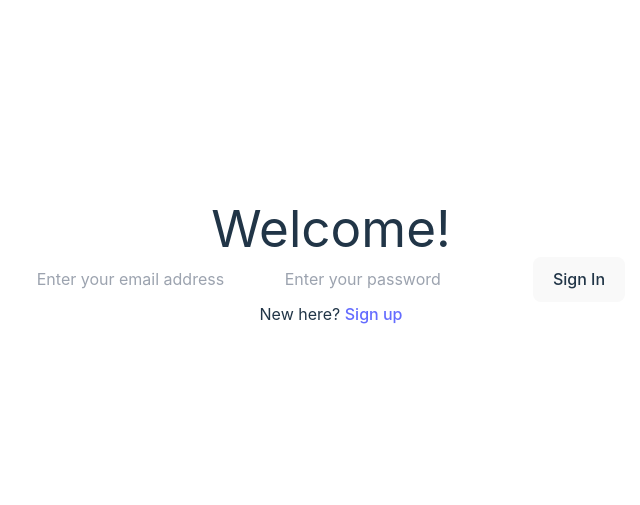
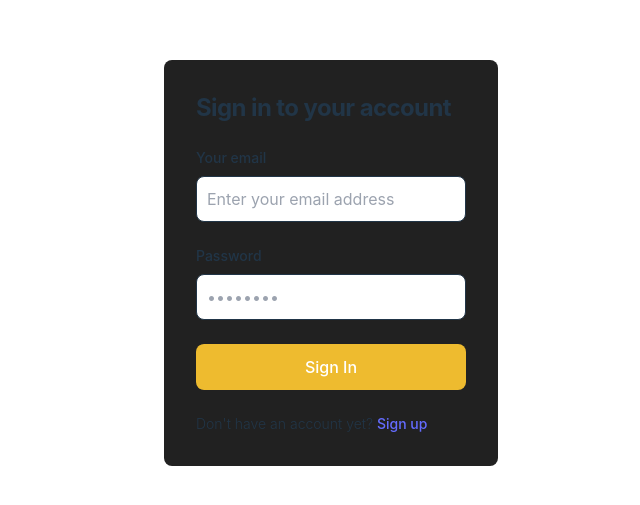
Before and after one commit to pedro-vieiraf/store-backend, a React (Vite) app in the folder store-frontend/: page / in a window 1280 px wide. Shown: the part 137-642 px from the top of the page, without its empty margins (309-949 px from the left). Built offline with nearby package versions, Linux system fonts and the light colour scheme.

Commit message:
🖌️ style: Login Page

```diff
--- a/store-frontend/src/index.css
+++ b/store-frontend/src/index.css
@@ -9,7 +9,7 @@
 
   color-scheme: light dark;
   color: rgba(255, 255, 255, 0.87);
-  background-color: #242424;
+  background-color: #161616;
 
   font-synthesis: none;
   text-rendering: optimizeLegibility;
--- a/store-frontend/src/pages/Login.tsx
+++ b/store-frontend/src/pages/Login.tsx
@@ -43,15 +43,25 @@ function Login() {
     // colocar uma mensagem de login inválido caso esteja errado
 
     return (
-        <>
-            <h1>Welcome!</h1>
-            <form onSubmit={ handleSubmit }>
-                <input type="email" onChange={ handleChange } name="email" id="email" placeholder="Enter your email address"/>
-                <input type="password" onChange={ handleChange } name="password" id="password" placeholder="Enter your password"/>
-                <button>Sign In</button>
-                <p>New here? <Link to="/register">Sign up</Link></p>
-            </form>
-        </>
+        <div className="w-full rounded-lg md:mt-0 sm:max-w-md xl:p-0 bg-eeire-black-200">
+            <div className="p-6 space-y-4 md:space-y-6 sm:p-8 text-left">
+                <h1 className="text-xl font-bold leading-tight tracking-tight text-gray-900 md:text-2xl">
+                    Sign in to your account
+                </h1>
+                <form className="space-y-4 md:space-y-6" onSubmit={ handleSubmit }>
+                    <div>
+                        <label htmlFor="email" className="block mb-2 text-sm font-medium text-gray-900">Your email</label>
+                        <input type="email" onChange={ handleChange } name="email" id="email" placeholder="Enter your email address" className="bg-gray-50 border border-gray-300 text-gray-900 rounded-lg block w-full p-2.5"/>
+                    </div>
+                    <div>
+                        <label htmlFor="password" className="block mb-2 text-sm font-medium text-gray-900">Password</label>
+                        <input type="password" onChange={ handleChange } name="password" id="password" placeholder="••••••••" className="bg-gray-50 border border-gray-300 text-gray-900 rounded-lg block w-full p-2.5"/>
+                    </div>
+                    <button className="w-full text-white bg-saffron-200 hover:bg-saffron-400">Sign In</button>
+                    <p className="text-sm font-light text-gray-500">Don't have an account yet? <Link to="/register">Sign up</Link></p>
+                </form>
+            </div>
+        </div>
     )
 }
 
--- a/store-frontend/tailwind.config.js
+++ b/store-frontend/tailwind.config.js
@@ -5,6 +5,13 @@ export default {
     "./src/**/*.{js,ts,jsx,tsx}",
   ],
   theme: {
+    colors: {
+      'white': '#ffffff',
+      'saffron': {'100':'#F0C142', '200':'#EEBB2F', '300':'#EDB51D', '400':'#E2AB12', '500':'#D09D11'},
+      'goldenrod': '#D09D11',
+      'night': '#161616',
+      'eeire-black': {'100':'#262626', '200':'#212121'},
+    },
     extend: {},
   },
   plugins: [],
```
Also changed, not shown: store-frontend/.prettierrc.json (added).
